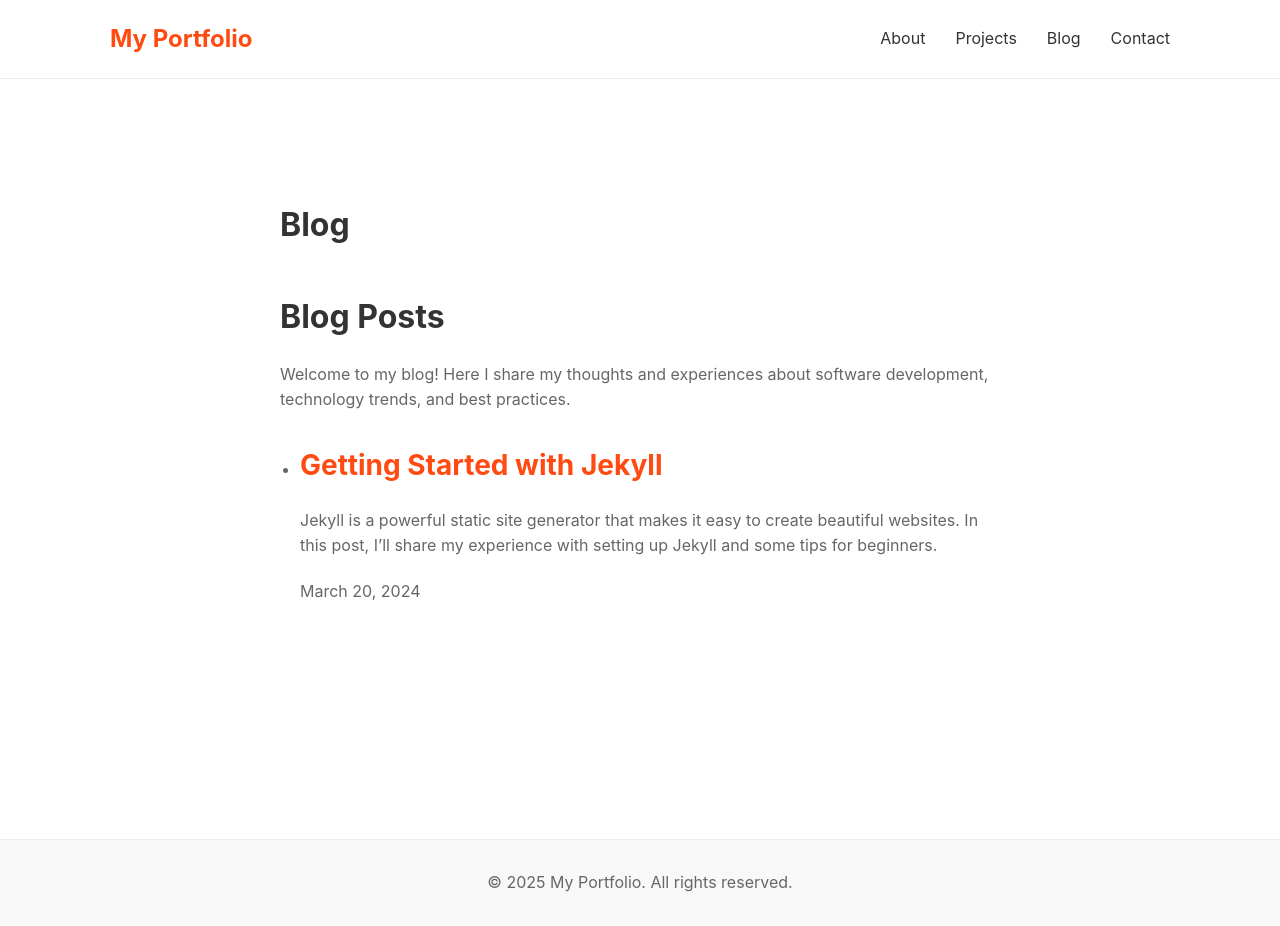
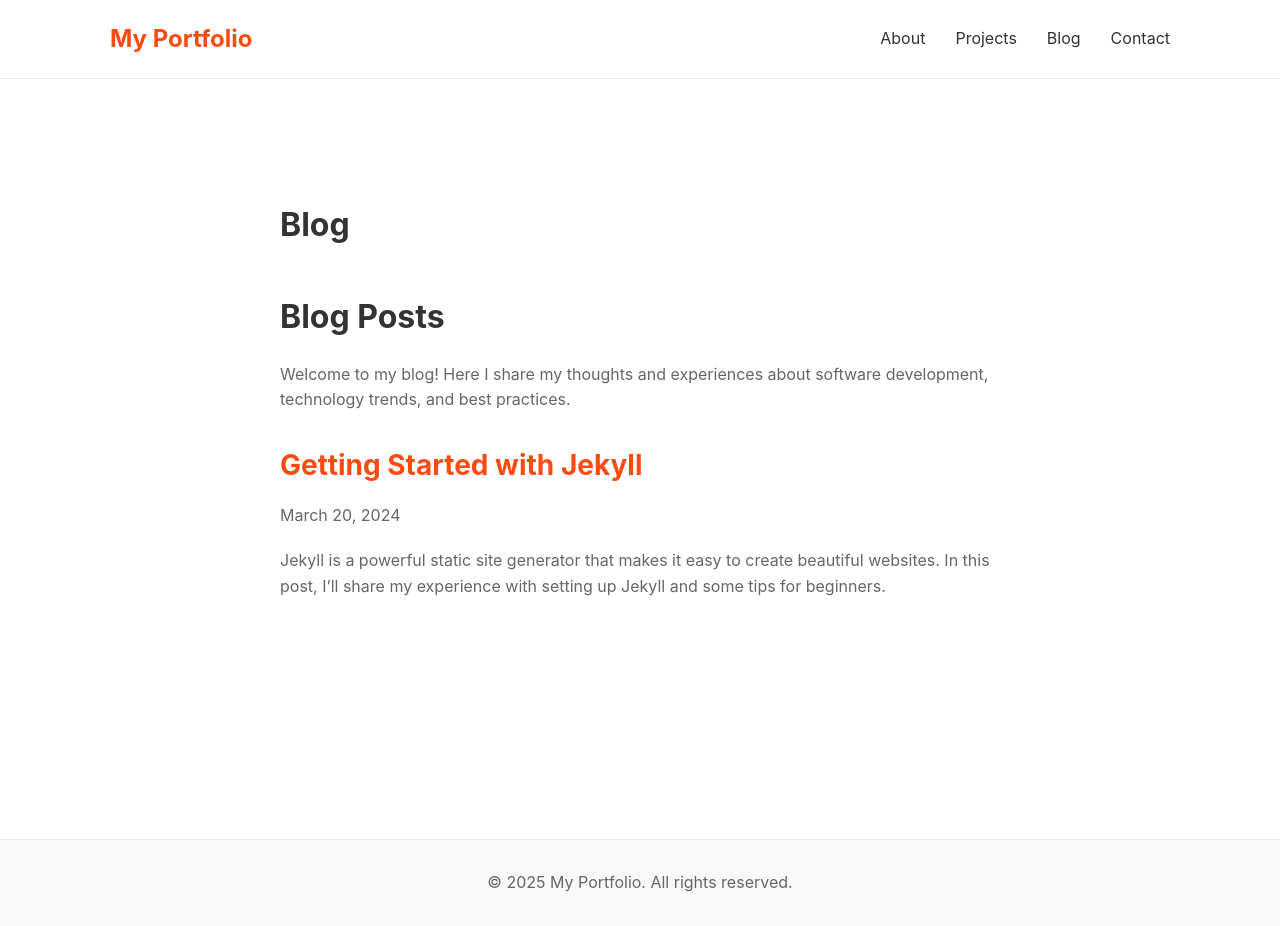
Before and after one commit to lhxen/assign1, a Jekyll site: the page built from blog.md, in a window 1280 px wide. Built offline with Jekyll 4.4.1, drawn with Linux system fonts in a browser that asks for light colours.

```diff
--- a/_layouts/default.html
+++ b/_layouts/default.html
@@ -9,7 +9,7 @@
 <body>
     <header class="site-header">
         <div class="container">
-            <a href="{{ '/' | relative_url }}" class="site-title">My Portfolio</a>
+            <a href="{{ '/' | relative_url }}" class="site-title">{{ site.title }}</a>
             <nav class="site-nav">
                 <a href="{{ '/about' | relative_url }}" class="page-link">About</a>
                 <a href="{{ '/projects' | relative_url }}" class="page-link">Projects</a>
--- a/assets/css/main.css
+++ b/assets/css/main.css
@@ -122,8 +122,7 @@
 }
 
 /* Button Styles */
-.button,
-.learn-more {
+.button {
     display: inline-block;
     padding: 12px 24px;
     background: #ff4b11;
@@ -135,8 +134,7 @@
     border: none;
 }
 
-.button:hover,
-.learn-more:hover {
+.button:hover {
     background: #e63900;
     color: #fff !important;
     text-decoration: none;
--- a/blog.md
+++ b/blog.md
@@ -3,16 +3,17 @@
 title: Blog
 ---
 
-# Blog Posts
+<div class="blog-section">
+    <h1>Blog Posts</h1>
+    <p>Welcome to my blog! Here I share my thoughts and experiences about software development, technology trends, and best practices.</p>
 
-Welcome to my blog! Here I share my thoughts and experiences about software development, technology trends, and best practices.
-
-<ul>
-  {% for post in site.posts %}
-    <li>
-      <h2><a href="{{ post.url }}">{{ post.title }}</a></h2>
-      <p>{{ post.excerpt }}</p>
-      <p class="post-meta">{{ post.date | date: "%B %-d, %Y" }}</p>
-    </li>
-  {% endfor %}
-</ul>
+    <div class="post-list">
+        {% for post in site.posts %}
+        <div class="post-item">
+            <h2><a href="{{ post.url | relative_url }}" class="post-link">{{ post.title }}</a></h2>
+            <p class="post-meta">{{ post.date | date: "%B %-d, %Y" }}</p>
+            <p class="post-excerpt">{{ post.excerpt }}</p>
+        </div>
+        {% endfor %}
+    </div>
+</div>
--- a/index.html
+++ b/index.html
@@ -20,7 +20,6 @@
                     <h3>Web Project</h3>
                     <p>A modern web application built with React and Node.js.</p>
                     <p class="tech">React Node.js</p>
-                    <a href="#" class="learn-more">Learn More</a>
                 </div>
             </div>
 
@@ -30,7 +29,6 @@
                     <h3>Mobile App</h3>
                     <p>Cross-platform mobile app developed with React Native.</p>
                     <p class="tech">React Native Firebase</p>
-                    <a href="#" class="learn-more">Learn More</a>
                 </div>
             </div>
 
@@ -40,7 +38,6 @@
                     <h3>UI Design</h3>
                     <p>Beautiful and intuitive user interface designs.</p>
                     <p class="tech">Figma UI/UX</p>
-                    <a href="#" class="learn-more">Learn More</a>
                 </div>
             </div>
         </div>
```
Also changed, not shown: other parts of _layouts/default.html (+1 -1 lines), index.md (+1 -4 lines).
